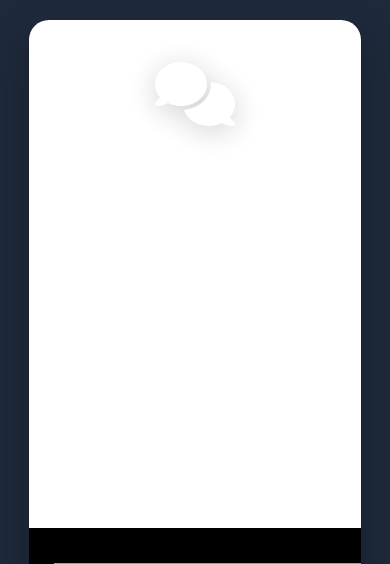
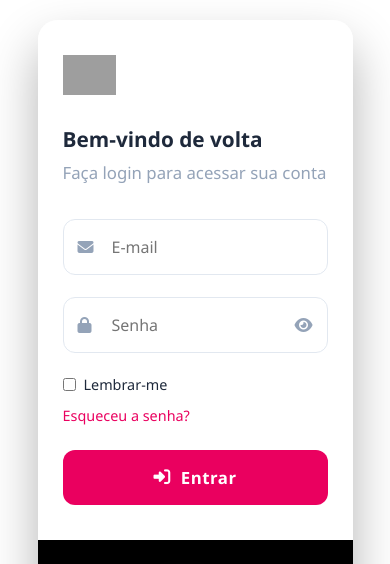
Before and after one commit to FbioDeMelo/Sistema-Chamado, a Django app: page /login/?next=/chamados/tecnico/ in a window 390 px wide. Shown: the top 564 px of the page. Run offline with Django 5.2, Linux system fonts and the light colour scheme; parts of the project's set-up code (start-up, migrations or seed data) failed here and were passed over; grey boxes are pictures that could not be loaded.

Commit message:
Add files via upload

```diff
--- a/accounts/templates/accounts/login.html
+++ b/accounts/templates/accounts/login.html
@@ -18,6 +19,8 @@
             --success: #10b981;
             --danger: #ef4444;
             --warning: #f59e0b;
+            --accent: #ea005f;
+            --accent-hover: #c4004d;
         }
 
         * {
@@ -28,7 +31,7 @@
         }
 
         body {
-            background: linear-gradient(135deg, #1e293b 0%, #1e293b 100%);
+            background: linear-gradient(135deg, #ffffff 0%, #ffffff 100%);
             color: var(--dark);
             display: flex;
             justify-content: center;
@@ -45,18 +48,18 @@
             background: white;
             border-radius: 20px;
             overflow: hidden;
-            box-shadow: 0 20px 40px rgba(0, 0, 0, 0.25);
-            transition: transform 0.3s ease, box-shadow 0.3s ease;
+            box-shadow: 0 25px 50px rgba(0, 0, 0, 0.3);
+            transition: transform 0.4s ease, box-shadow 0.4s ease;
         }
 
         .login-wrapper:hover {
-            transform: translateY(-5px);
-            box-shadow: 0 25px 50px rgba(0, 0, 0, 0.3);
+            transform: translateY(-8px);
+            box-shadow: 0 30px 60px rgba(0, 0, 0, 0.4);
         }
 
         .login-illustration {
             flex: 1.2;
-            background: linear-gradient(#000000);
+            background: linear-gradient(135deg, #000000 0%, #000000 100%);
             display: flex;
             flex-direction: column;
             justify-content: center;
@@ -89,19 +92,23 @@
             font-size: 5.5rem;
             margin-bottom: 25px;
             opacity: 0.9;
-            filter: drop-shadow(0 5px 15px rgba(0, 0, 0, 0.2));
+            filter: drop-shadow(0 5px 15px rgba(255, 255, 255, 0.3));
+            color:white;
         }
 
         .illustration-title {
-            font-size: 2rem;
+            font-size: 2.2rem;
             margin-bottom: 20px;
-            font-weight: 700;
+            font-weight: 800;
             letter-spacing: 0.5px;
+            background: linear-gradient(to right, #fff);
+            -webkit-background-clip: text;
+            -webkit-text-fill-color: transparent;
         }
 
         .illustration-text {
-            font-size: 1.05rem;
-            opacity: 0.9;
+            font-size: 1.1rem;
+            opacity: 0.85;
             line-height: 1.7;
             margin-bottom: 30px;
         }
@@ -118,17 +125,24 @@
             display: flex;
             align-items: center;
             gap: 12px;
+            padding: 8px 0;
         }
 
         .feature i {
             font-size: 1.2rem;
-            background: rgba(255, 255, 255, 0.2);
+            background: rgba(255, 255, 255, 0.15);
             width: 32px;
             height: 32px;
             border-radius: 50%;
             display: flex;
             align-items: center;
             justify-content: center;
+            transition: all 0.3s ease;
+        }
+
+        .feature:hover i {
+            background: rgba(255, 255, 255, 0.25);
+            transform: scale(1.1);
         }
 
         .login-container {
@@ -137,7 +151,8 @@
             display: flex;
             flex-direction: column;
             justify-content: center;
-            background: black;
+            background: white;
+            position: relative;
         }
 
         .logo {
@@ -147,22 +162,23 @@
             color: var(--primary);
         }
 
-        .logo-icon {
-            font-size: 2.2rem;
-            margin-right: 12px;
-        }
-
-        .logo-text {
-            font-size: 1.6rem;
-            font-weight: 800;
-            letter-spacing: 0.5px;
+        .logo-img {
+            height: 50px;
+            width: auto;
         }
 
         h2 {
             margin-bottom: 10px;
-            color: white;
+            color: var(--dark);
             font-size: 1.9rem;
             font-weight: 700;
+        }
+
+        h3 {
+            color: var(--dark);
+            font-size: 1.5rem;
+            margin-bottom: 8px;
+            font-weight: 600;
         }
 
         .subtitle {
@@ -188,17 +204,19 @@
         input {
             width: 100%;
             padding: 16px 16px 16px 48px;
-            border: 1px solid var(--gray-light);
-            border-radius: 10px;
+            border: 1.5px solid var(--gray-light);
+            border-radius: 12px;
             font-size: 1rem;
             transition: all 0.3s ease;
             background: white;
+            color: var(--dark);
         }
 
         input:focus {
             outline: none;
             border-color: var(--primary);
             box-shadow: 0 0 0 3px rgba(67, 97, 238, 0.15);
+            transform: translateY(-2px);
         }
 
         input:focus + .input-icon {
@@ -230,34 +248,49 @@
         .remember {
             display: flex;
             align-items: center;
-            color:white;
+            color: var(--dark);
         }
 
         .remember input {
             width: auto;
             margin-right: 8px;
-            accent-color: #ea005f;
+            accent-color: var(--accent);
         }
 
         .forgot-password {
-            color: #ea005f;
+            color: var(--accent);
             text-decoration: none;
-            transition: color 0.3s ease;
+            transition: all 0.3s ease;
             font-weight: 500;
+            position: relative;
+        }
+
+        .forgot-password:after {
+            content: '';
+            position: absolute;
+            bottom: -2px;
+            left: 0;
+            width: 0;
+            height: 2px;
+            background: var(--accent);
+            transition: width 0.3s ease;
         }
 
         .forgot-password:hover {
-            color: #ea005f;
-            text-decoration: underline;
+            color: var(--accent-hover);
+        }
+
+        .forgot-password:hover:after {
+            width: 100%;
         }
 
         button {
             width: 100%;
             padding: 16px;
-            background: #ea005f;
+            background: var(--accent);
             color: white;
             border: none;
-            border-radius: 10px;
+            border-radius: 12px;
             font-size: 1.05rem;
             font-weight: 600;
             cursor: pointer;
@@ -266,11 +299,29 @@
             justify-content: center;
             align-items: center;
             letter-spacing: 0.5px;
+            position: relative;
+            overflow: hidden;
+        }
+
+        button:before {
+            content: '';
+            position: absolute;
+            top: 0;
+            left: -100%;
+            width: 100%;
+            height: 100%;
+            background: linear-gradient(90deg, transparent, rgba(255,255,255,0.2), transparent);
+            transition: left 0.5s;
         }
 
         button:hover {
             transform: translateY(-3px);
-            box-shadow: 0 8px 20px #ea005f;
+            box-shadow: 0 10px 25px rgba(234, 0, 95, 0.4);
+            background: var(--accent-hover);
+        }
+
+        button:hover:before {
+            left: 100%;
         }
 
         button:active {
@@ -395,14 +461,16 @@
             .login-wrapper {
                 flex-direction: column;
                 height: auto;
+                max-width: 90%;
             }
 
             .login-illustration {
                 padding: 30px 20px;
+                order: 2;
             }
 
             .illustration-icon {
-                font-size: 4rem;
+                font-size: 3.5rem;
             }
 
             .illustration-title {
@@ -411,6 +479,11 @@
 
             .login-container {
                 padding: 40px 30px;
+                order: 1;
+            }
+
+            .logo-img {
+                height: 40px;
             }
         }
 
@@ -433,6 +506,10 @@
                 width: 45px;
                 height: 45px;
             }
+
+            h3 {
+                font-size: 1.3rem;
+            }
         }
 
         /* Animações */
@@ -445,10 +522,6 @@
             from { opacity: 0; transform: translateX(-20px); }
             to { opacity: 1; transform: translateX(0); }
         }
-        h3{
-           color:gray
-        }
-
 
         .login-container > * {
             animation: fadeIn 0.6s ease forwards;
```
Also changed, not shown: other parts of accounts/templates/accounts/login.html (+31 -7 lines), accounts/templates/accounts/chamados_tecnico.html (+17 -125 lines), accounts/templates/accounts/index.html (+0 -11 lines), core/settings.py (+5 -7 lines), accounts/migrations/0001_initial.py, accounts/migrations/0004_alter_customuser_username_mensagem_notificacao.py (added), accounts/models.py (line endings or trailing spaces), accounts/templates/accounts/chamados_colaborador.html (line endings or trailing spaces), accounts/templates/accounts/chat_ticket.html (line endings or trailing spaces), accounts/templates/accounts/dashboard_admin.html (line endings or trailing spaces), accounts/urls.py (line endings or trailing spaces), accounts/utils.py (line endings or trailing spaces), accounts/views.py (line endings or trailing spaces), db.sqlite3. Lines whose indentation alone changed are shown as unchanged.
